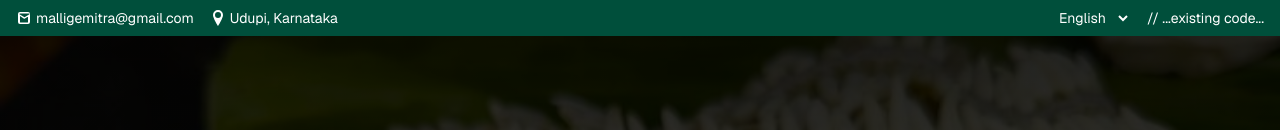
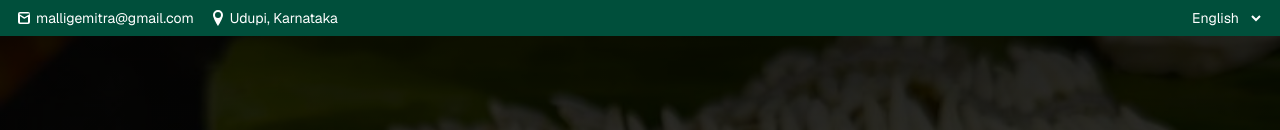
Before and after one commit to Sthuthi11/MalligeMitra, a Next.js app: page / in a window 1280 px wide. Shown: the top 130 px of the page. Built offline with nearby package versions, Linux system fonts and the light colour scheme.

Commit message:
Liams Second Commit(error correction)

```diff
--- a/app/page.tsx
+++ b/app/page.tsx
@@ -50,7 +50,7 @@ const translations = {
     contact: 'ಸಂಪರ್ಕಿಸಿ',
     copyright: 'ಎಲ್ಲ ಹಕ್ಕುಗಳು ಕಾಯ್ದಿರಿಸಲಾಗಿದೆ.',
     built: 'ಇದನ್ನು ನಿರ್ಮಿಸಲಾಗಿದೆ',
-    by: 'ಲಿಯಾಂ ಕಾರ್ಟರ್ ಅವರಿಂದ.'
+    by: 'ಟೀಮ್ ರಿಜೆನೆಸಿಸ್ ಅವರಿಂದ.'
   }
 };
 
@@ -68,7 +68,6 @@ export default function Home() {
         </div>
         <div className="flex items-center gap-4">
           <span className="flex items-center gap-1"><select className="bg-emerald-900 text-white border-none outline-none" value={lang} onChange={e => setLang(e.target.value as Lang)}><option value="EN">English</option><option value="KN">Kannada</option></select></span>
-          // ...existing code...
         </div>
       </div>
       {/* Hero with video background */}
```
